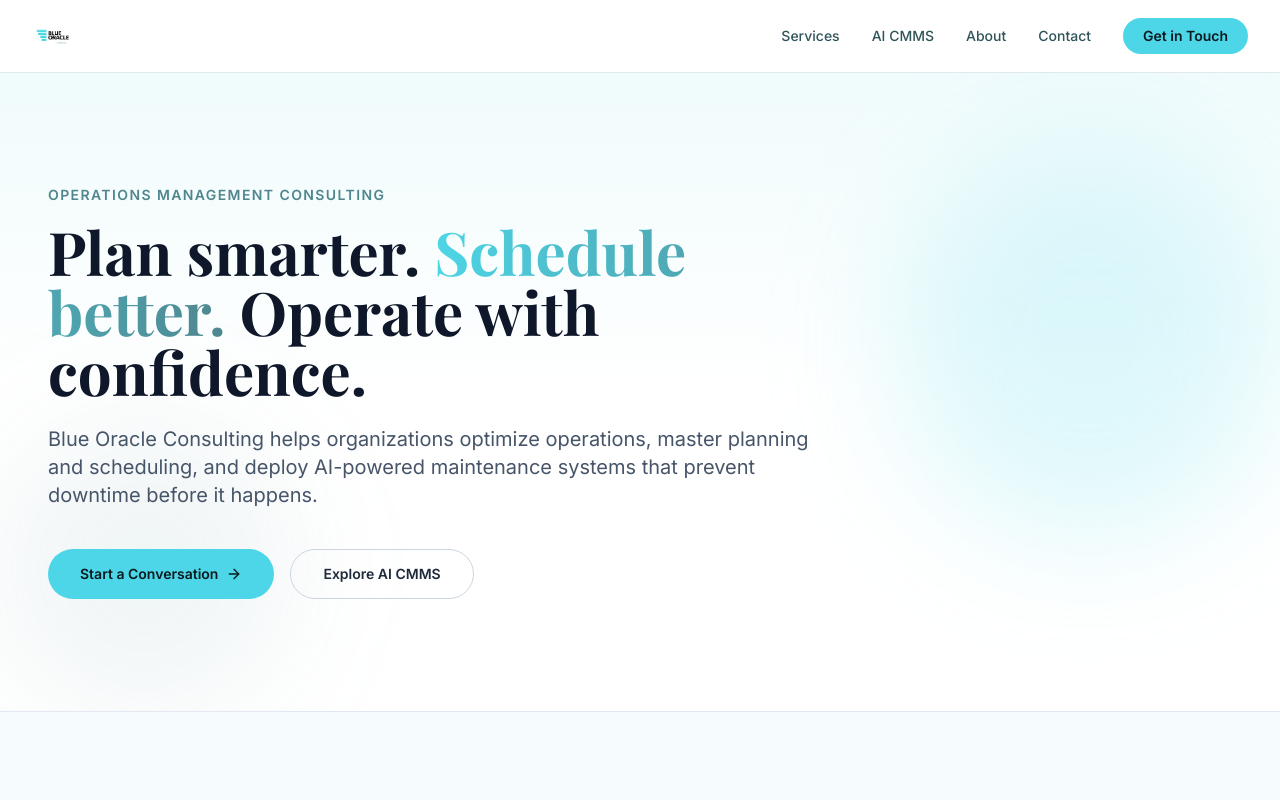
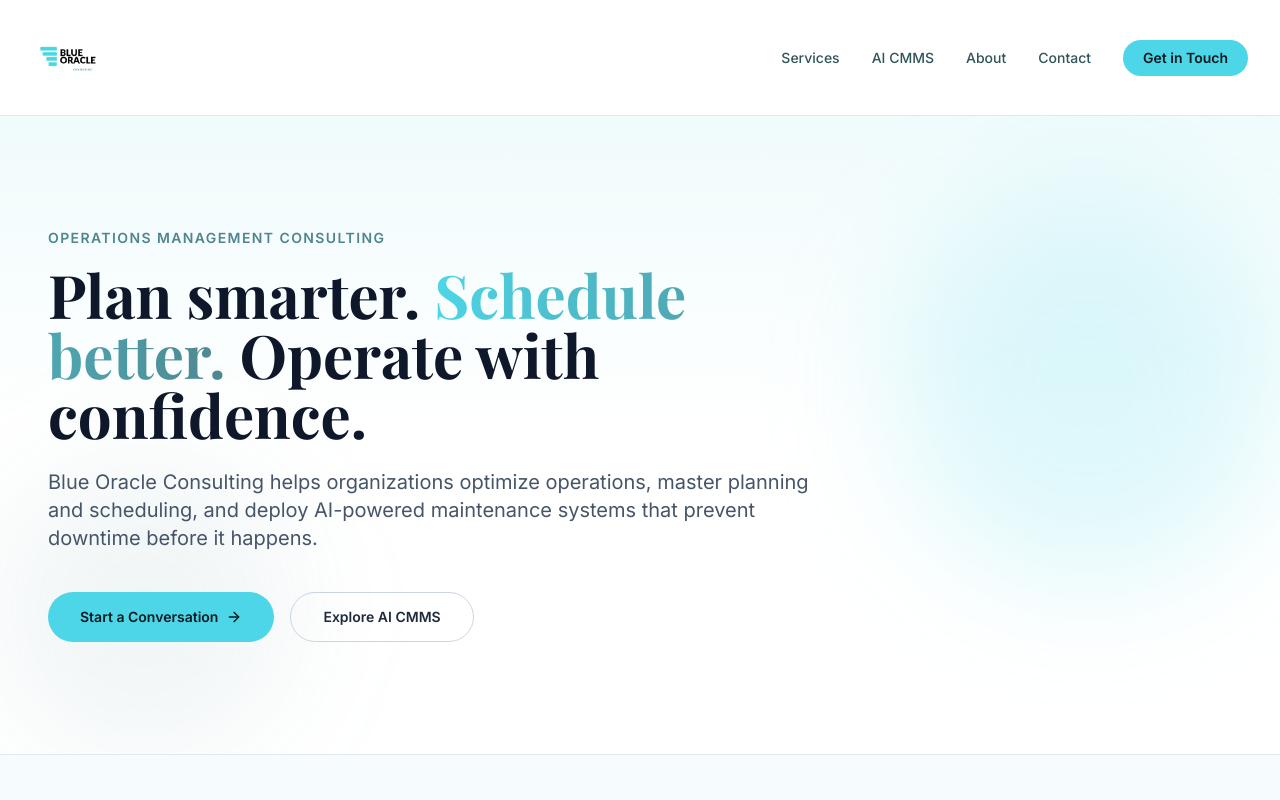
Before and after one commit to adilamir0824/blueoracle-consulting, a Next.js app: page / in a window 1280 px wide. Shown: the top 800 px of the page. Built offline with nearby package versions, Linux system fonts and the light colour scheme; a web font is replaced by a local one.

Commit message:
Increase logo size by 15%

```diff
--- a/src/components/footer.tsx
+++ b/src/components/footer.tsx
@@ -28,9 +28,9 @@
               <Image
                 src="/logo.png"
                 alt="Blue Oracle Consulting"
-                width={200}
-                height={66}
-                className="h-12 w-auto rounded-sm bg-white object-contain"
+                width={322}
+                height={106}
+                className="h-[4.6rem] w-auto rounded-sm bg-white object-contain sm:h-[5.2rem]"
               />
             </Link>
             <p className="mt-4 text-sm leading-relaxed text-teal-300">
--- a/src/components/header.tsx
+++ b/src/components/header.tsx
@@ -18,14 +18,14 @@
 
   return (
     <header className="sticky top-0 z-50 border-b border-slate-200 bg-white/90 backdrop-blur-md">
-      <div className="mx-auto flex max-w-7xl items-center justify-between px-6 py-3 lg:px-8">
+      <div className="mx-auto flex max-w-7xl items-center justify-between px-6 py-4 lg:px-8">
         <Link href="/" className="flex items-center" aria-label="Blue Oracle Consulting home">
           <Image
             src="/logo.png"
             alt="Blue Oracle Consulting"
-            width={220}
-            height={72}
-            className="h-11 w-auto object-contain sm:h-12"
+            width={368}
+            height={120}
+            className="h-16 w-auto object-contain sm:h-[4.6rem] md:h-[5.2rem]"
             priority
           />
         </Link>
```
